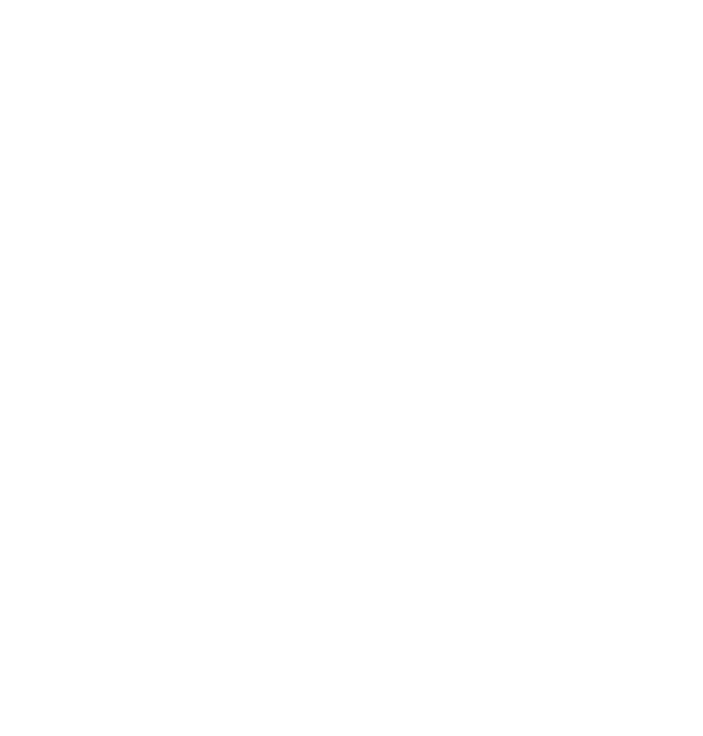
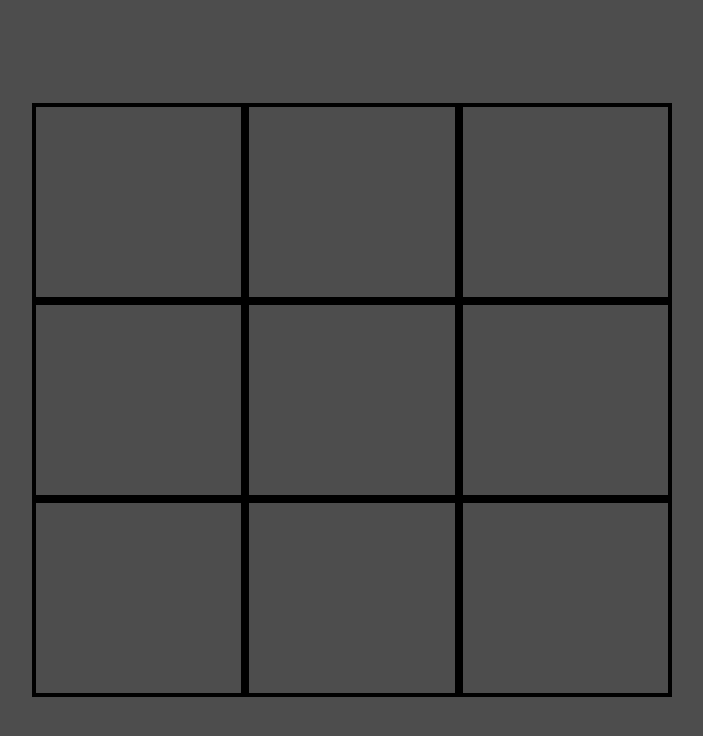
Before and after one commit to metehanGurgenTR/tic-tac-toe, a plain HTML site: page index.html in a window 1280 px wide. Shown: the whole page, without its empty margins (288-991 px from the left). Drawn offline with Linux system fonts and the light colour scheme.

Commit message:
feat: enhance board structure with rows, format index.html, implement initial styling

```diff
--- a/index.html
+++ b/index.html
@@ -1,13 +1,16 @@
 <!DOCTYPE html>
 <html lang="en">
+
 <head>
   <meta charset="UTF-8">
   <meta name="viewport" content="width=device-width, initial-scale=1.0">
   <link rel="stylesheet" href="styles.css">
   <title>Tic-Tac-Toe Game</title>
 </head>
+
 <body>
-    <div class="board">
+  <div class="board">
+    <div class="row1">
       <div class="square1">
 
       </div>
@@ -17,6 +20,8 @@
       <div class="square3">
 
       </div>
+    </div>
+    <div class="row2">
       <div class="square4">
 
       </div>
@@ -24,8 +29,9 @@
 
       </div>
       <div class="square6">
-
       </div>
+    </div>
+    <div class="row3">
       <div class="square7">
 
       </div>
@@ -36,9 +42,9 @@
 
       </div>
     </div>
-
-
+  </div>
 
   <script src="script.js"></script>
 </body>
+
 </html>
--- a/styles.css
+++ b/styles.css
@@ -1,21 +1,30 @@
-body {}
+body {
+  background-color: hsl(0, 0%, 30%);
+}
 
-.board {}
+.board {
+  display: flex;
+  position: absolute;
+  top: 50%;
+  left: 50%;
+  transform: translate(-50%, -50%);
+  width: 50%;
+  height: 75%;
+  flex-direction: column;
+  flex-wrap: nowrap;
+  justify-content: center;
+}
 
-.square1 {}
+.row1, .row2, .row3 {
+  position: relative;
+  width: 100%;
+  height: 33%;
+  display: flex;
+  flex-direction: row;
+  flex-wrap: nowrap;
+}
 
-.square2 {}
-
-.square3 {}
-
-.square4 {}
-
-.square5 {}
-
-.square6 {}
-
-.square7 {}
-
-.square8 {}
-
-.square9 {}
+.square1, .square2, .square3, .square4, .square5, .square6, .square7, .square8, .square9 {
+  width: 33%;
+  border: 0.3rem solid black;
+}
```
